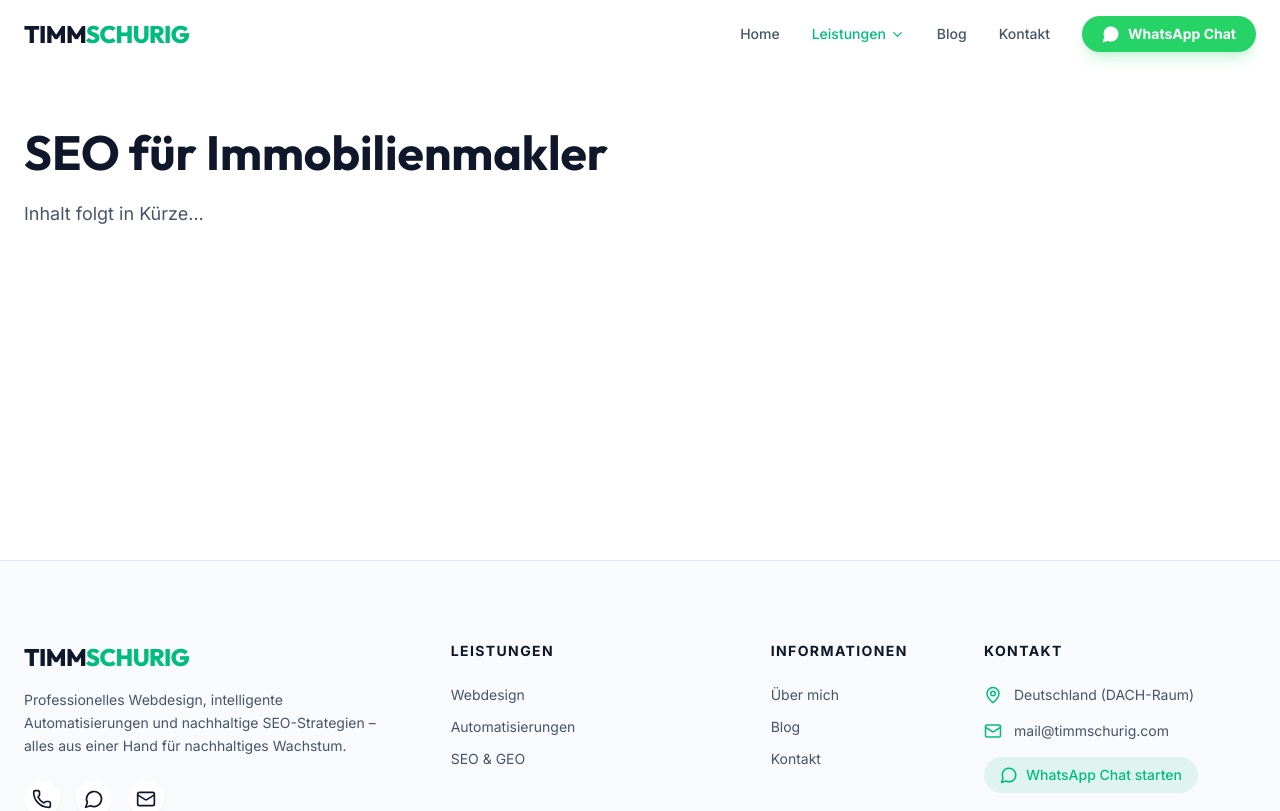
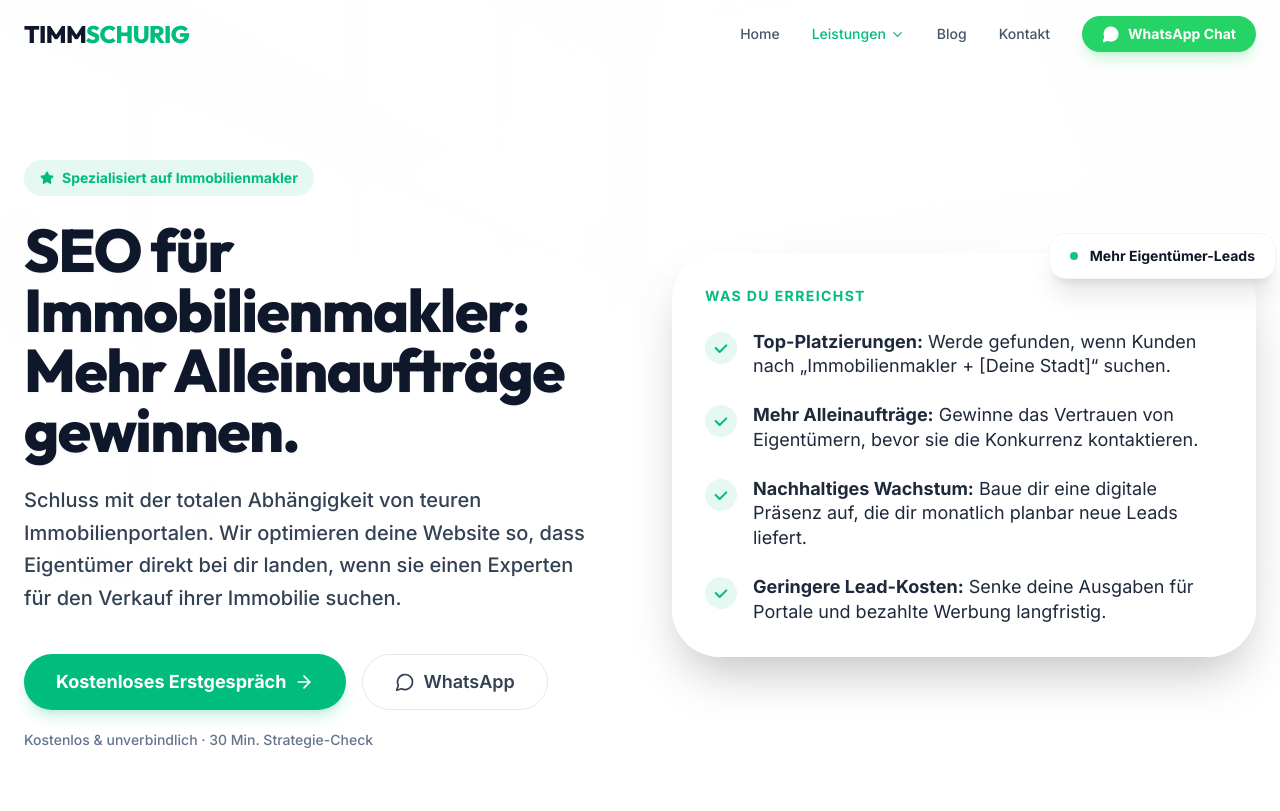
Before and after one commit to timmsug-source/website-linkedin, a Next.js app: page /leistungen/seo-geo/immobilienmakler in a window 1280 px wide. Shown: the top 811 px of the page. Built offline with nearby package versions, Linux system fonts and the light colour scheme.

Commit message:
Add custom MaklerHero component with background image

```diff
--- a/src/app/leistungen/seo-geo/immobilienmakler/page.tsx
+++ b/src/app/leistungen/seo-geo/immobilienmakler/page.tsx
@@ -1,4 +1,5 @@
 import type { Metadata } from "next";
+import { MaklerHero } from "@/components/lp/ImmobilienmaklerSections";
 
 export const metadata: Metadata = {
   title: "SEO für Immobilienmakler | Deine Sichtbarkeit",
@@ -7,15 +8,17 @@ export const metadata: Metadata = {
 
 export default function SEOImmobilienmaklerPage() {
   return (
-    <div className="pt-32 pb-24 min-h-[70vh]">
-      <div className="max-w-7xl mx-auto px-6">
-        <h1 className="text-4xl md:text-5xl font-display font-bold text-slate-900 mb-6">
-          SEO für Immobilienmakler
-        </h1>
-        <p className="text-lg text-slate-600">
-          Inhalt folgt in Kürze...
-        </p>
+    <>
+      <MaklerHero />
+
+      {/* Weiterer Inhalt folgt... */}
+      <div className="pt-24 pb-24 min-h-[50vh]">
+        <div className="max-w-7xl mx-auto px-6">
+          <p className="text-lg text-slate-600">
+            Inhalt folgt in Kürze...
+          </p>
+        </div>
       </div>
-    </div>
+    </>
   );
 }
--- /dev/null
+++ b/src/components/lp/ImmobilienmaklerSections.tsx
@@ -0,0 +1,114 @@
+"use client";
+
+import Link from "next/link";
+import Image from "next/image";
+import { ArrowRight, MessageCircle, Star } from "lucide-react";
+import { PHONE_URL, WHATSAPP_URL } from "@/lib/utils";
+
+export function MaklerHero() {
+  const checklist = [
+    <><strong>Top-Platzierungen:</strong> Werde gefunden, wenn Kunden nach „Immobilienmakler + [Deine Stadt]“ suchen.</>,
+    <><strong>Mehr Alleinaufträge:</strong> Gewinne das Vertrauen von Eigentümern, bevor sie die Konkurrenz kontaktieren.</>,
+    <><strong>Nachhaltiges Wachstum:</strong> Baue dir eine digitale Präsenz auf, die dir monatlich planbar neue Leads liefert.</>,
+    <><strong>Geringere Lead-Kosten:</strong> Senke deine Ausgaben für Portale und bezahlte Werbung langfristig.</>
+  ];
+
+  return (
+    <section
+      className="relative pt-32 lg:pt-40 pb-24 px-6 overflow-hidden bg-white/90"
+      aria-label="SEO für Immobilienmakler – Hero"
+    >
+      {/* Background Image */}
+      <div className="absolute inset-0 -z-20">
+        <Image
+          src="/images/hero_immobilienmakler_bg.png"
+          alt="Modernes Architektur- und Immobilien-Hintergrundbild"
+          fill
+          className="object-cover opacity-[0.35]"
+          priority
+        />
+        <div className="absolute inset-0 bg-gradient-to-b from-white/60 via-white/80 to-white" />
+      </div>
+
+      <div className="max-w-7xl mx-auto relative z-10">
+        <div className="grid grid-cols-1 lg:grid-cols-2 gap-16 items-center">
+          {/* Left: Text */}
+          <div>
+            <div className="inline-flex items-center gap-2 px-4 py-2 rounded-full bg-accent/10 text-accent text-sm font-bold mb-6">
+              <Star size={14} fill="currentColor" />
+              Spezialisiert auf Immobilienmakler
+            </div>
+
+            <h1 className="text-5xl md:text-6xl font-display font-extrabold text-slate-900 leading-[1.05] tracking-tight mb-6 drop-shadow-sm">
+              SEO für Immobilienmakler: Mehr Alleinaufträge gewinnen.
+            </h1>
+
+            <p className="text-xl text-slate-700 font-medium leading-relaxed max-w-xl mb-10">
+              Schluss mit der totalen Abhängigkeit von teuren Immobilienportalen. Wir optimieren deine Website so, dass Eigentümer direkt bei dir landen, wenn sie einen Experten für den Verkauf ihrer Immobilie suchen.
+            </p>
+
+            <div className="flex flex-col sm:flex-row gap-4">
+              <a
+                href={PHONE_URL}
+                target="_blank"
+                rel="noreferrer noopener"
+                className="inline-flex items-center justify-center bg-accent hover:bg-accent/90 text-white rounded-full px-8 h-14 text-lg font-bold shadow-lg shadow-accent/20 transition-[box-shadow,background-color]"
+              >
+                Kostenloses Erstgespräch
+                <ArrowRight className="ml-2" size={20} />
+              </a>
+              <a
+                href={WHATSAPP_URL}
+                target="_blank"
+                rel="noreferrer noopener"
+                className="inline-flex items-center justify-center gap-2 rounded-full px-8 h-14 text-lg font-semibold border border-slate-200 bg-white/50 backdrop-blur-sm text-slate-700 hover:border-accent hover:text-accent transition-[border-color,color]"
+              >
+                <MessageCircle size={20} />
+                WhatsApp
+              </a>
+            </div>
+
+            <p className="mt-5 text-sm text-slate-500 font-medium">
+              Kostenlos & unverbindlich · 30 Min. Strategie-Check
+            </p>
+          </div>
+
+          {/* Right: Quick-Benefits Card */}
+          <div className="relative">
+            <div className="bg-white/80 backdrop-blur-xl rounded-[3rem] p-8 border border-white/50 shadow-2xl">
+              <p className="text-sm font-bold uppercase tracking-widest text-accent mb-6">
+                Was du erreichst
+              </p>
+              <ul className="space-y-6">
+                {checklist.map((item, i) => (
+                  <li key={i} className="flex items-start gap-4">
+                    <div
+                      className="w-8 h-8 rounded-full bg-accent/10 text-accent flex items-center justify-center shrink-0 mt-0.5"
+                      aria-hidden="true"
+                    >
+                      <svg viewBox="0 0 12 12" fill="none" className="w-4 h-4" aria-hidden="true">
+                        <path d="M2 6l3 3 5-5" stroke="currentColor" strokeWidth="1.5" strokeLinecap="round" strokeLinejoin="round" />
+                      </svg>
+                    </div>
+                    <span className="text-slate-800 text-lg leading-snug">{item}</span>
+                  </li>
+                ))}
+              </ul>
+            </div>
+
+            {/* Floating badge */}
+            <div
+              className="absolute -top-5 -right-5 z-10 bg-white px-5 py-3 rounded-2xl shadow-xl border border-slate-100 flex items-center gap-3"
+              aria-hidden="true"
+            >
+              <div className="w-2 h-2 bg-accent rounded-full animate-pulse" />
+              <span className="text-sm font-bold text-slate-900">
+                Mehr Eigentümer-Leads
+              </span>
+            </div>
+          </div>
+        </div>
+      </div>
+    </section>
+  );
+}
```
Also changed, not shown: public/images/hero_immobilienmakler_bg.png (added).
